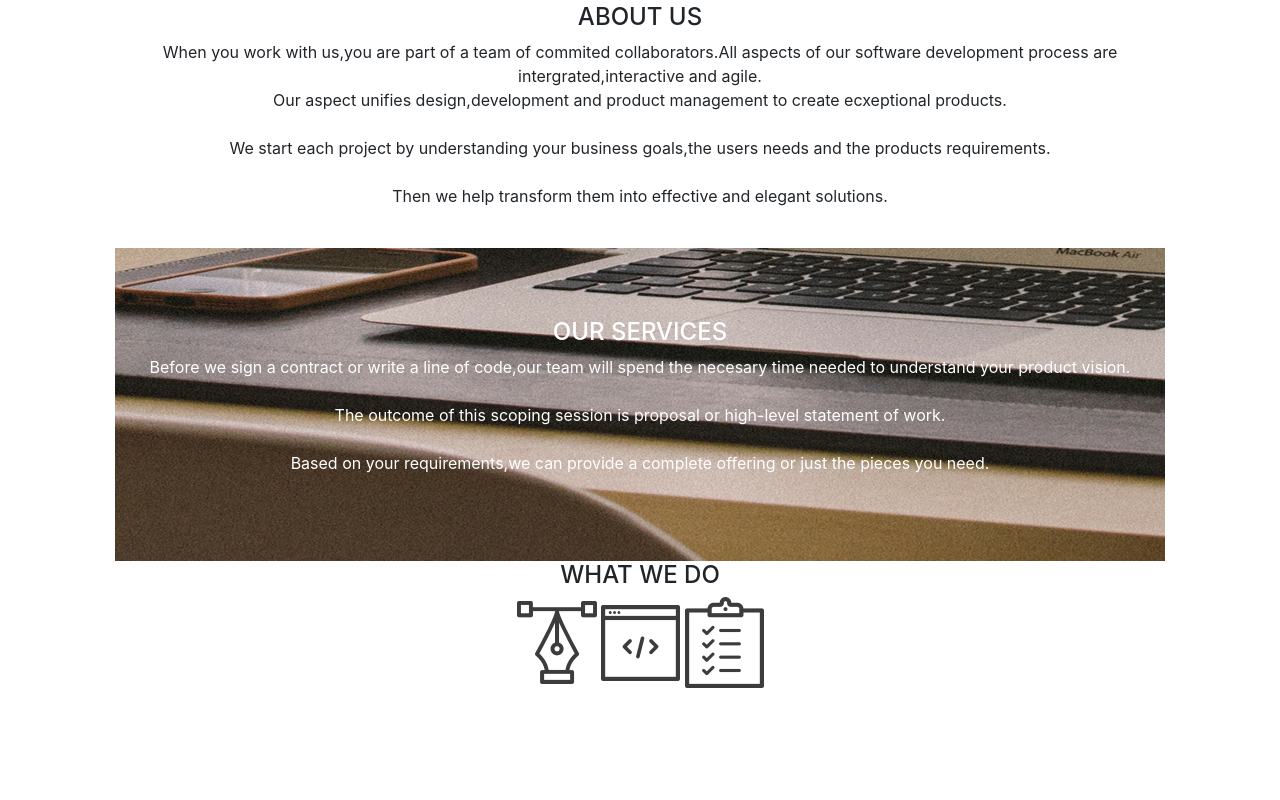
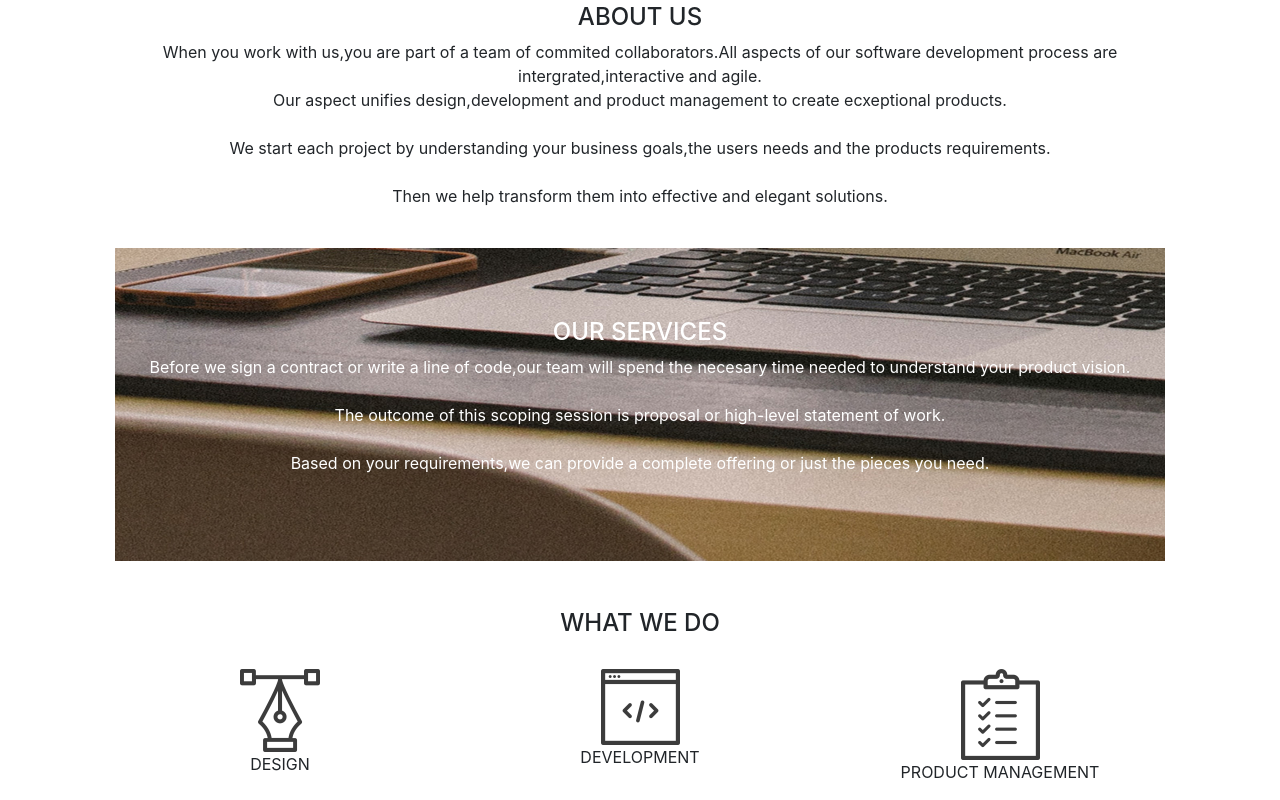
Before and after one commit to Tellvinch/delani-studio, a plain HTML site: page index.html in a window 1280 px wide. Shown: the part 834-1634 px from the top of the page. Before the commit the page ends 1522 px from the top, so only its background shows below. Drawn offline with Linux system fonts and the light colour scheme.

Commit message:
add iconss

```diff
--- a/index.html
+++ b/index.html
@@ -20,6 +20,7 @@
               <P>AMAZING PEOPLE MAKING AMAZING DESIGNS IN A FUN ENVIROMENT</P><br><br><br><br><br><br>
               <img src="img/mouse_click.png" alt="mouse">
               <br><br><br>
+
             </div>
              <br><br><br>
         <div class="about">
@@ -52,14 +53,31 @@
                      Based on your requirements,we can provide a complete offering or just the pieces you need.
                  </p>
          </div>
+         <br>
+         <br>
              <div class="whatwedo">
                  <h4>WHAT WE DO</h4>
+                 <br>
+                 <div class="row">
+                    <div class="col-md-4">
                         <img src="img/design_icon.png" alt="">
+                        <P>DESIGN</P>
+                </div>
+                <div class="col-md-4">
                           <img src="img/dev_icon.png" alt="pic">
+                          <P> DEVELOPMENT</P>
+                </div>
+                <div class="col-md-4">
                          <img src="img/product_icon.png" alt="pic">
+                         <p>PRODUCT MANAGEMENT</p>
+                </div>
+             </div>
 
 
-             </div>
+
+
+
+
         </div>
 
     </body>
```
Lines whose indentation alone changed are shown as unchanged.
